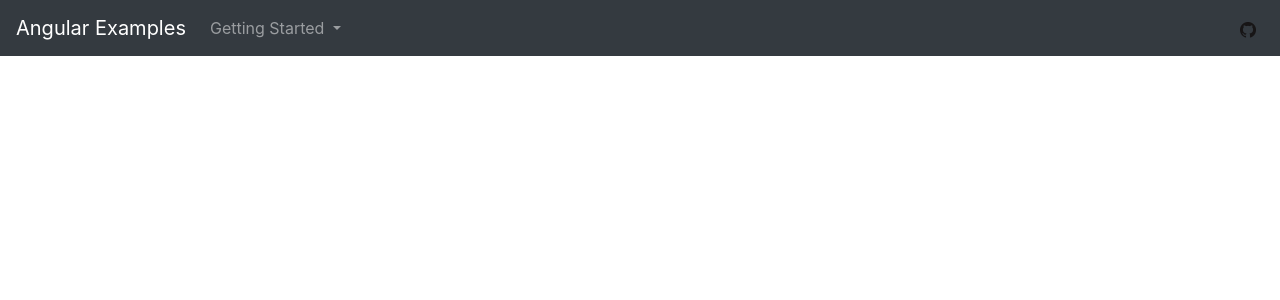
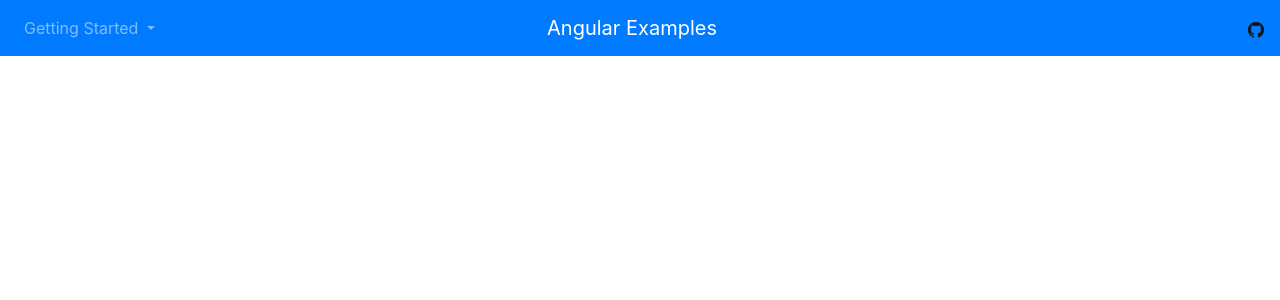
Before and after one commit to taitruong/AngularExamples, an Angular app: page / in a window 1280 px wide. Shown: the top 300 px of the page. Built offline with nearby package versions, Linux system fonts and the light colour scheme.

Commit message:
rearrange nav elements

```diff
--- a/src/app/main/header/header.component.html
+++ b/src/app/main/header/header.component.html
@@ -1,9 +1,9 @@
-<nav class="navbar navbar-expand-lg navbar-dark bg-dark">
+<nav class="navbar navbar-expand-lg navbar-dark bg-primary">
+  <div class="col-2 px-0">
     <button class="navbar-toggler" type="button" data-toggle="collapse" data-target="#navbarToggler" aria-controls="navbarToggler" aria-expanded="false" aria-label="Toggle navigation">
       <span class="navbar-toggler-icon"></span>
     </button>
     <div class="collapse navbar-collapse" id="navbarToggler">
-    <a class="navbar-brand" routerLink="">Angular Examples</a>
       <div class="navbar-nav mr-auto">
         <div class="nav-item dropdown">
           <a class="nav-link dropdown-toggle" href="#" id="getting-started" role="button" data-toggle="dropdown" aria-haspopup="true" aria-expanded="false">
@@ -14,10 +14,14 @@
           </div>
         </div>
       </div>
-    <div class="navbar-nav">
-      <a class="nav-item nav-link" href="https://github.com/taitruong/AngularExamples" target="_blank">
+    </div>
+  </div>
+  <div class="col-8 text-center">
+    <a class="navbar-brand" routerLink="">Angular Examples</a>
+  </div>
+  <div class="col-2 px-0 text-right">
+    <a class="my-2 my-lg-0" href="https://github.com/taitruong/AngularExamples" target="_blank">
       <img src="assets/images/GitHub-Mark-32px.png" height="16">
     </a>
   </div>
-  </div>
 </nav>
```
Lines whose indentation alone changed are shown as unchanged.
